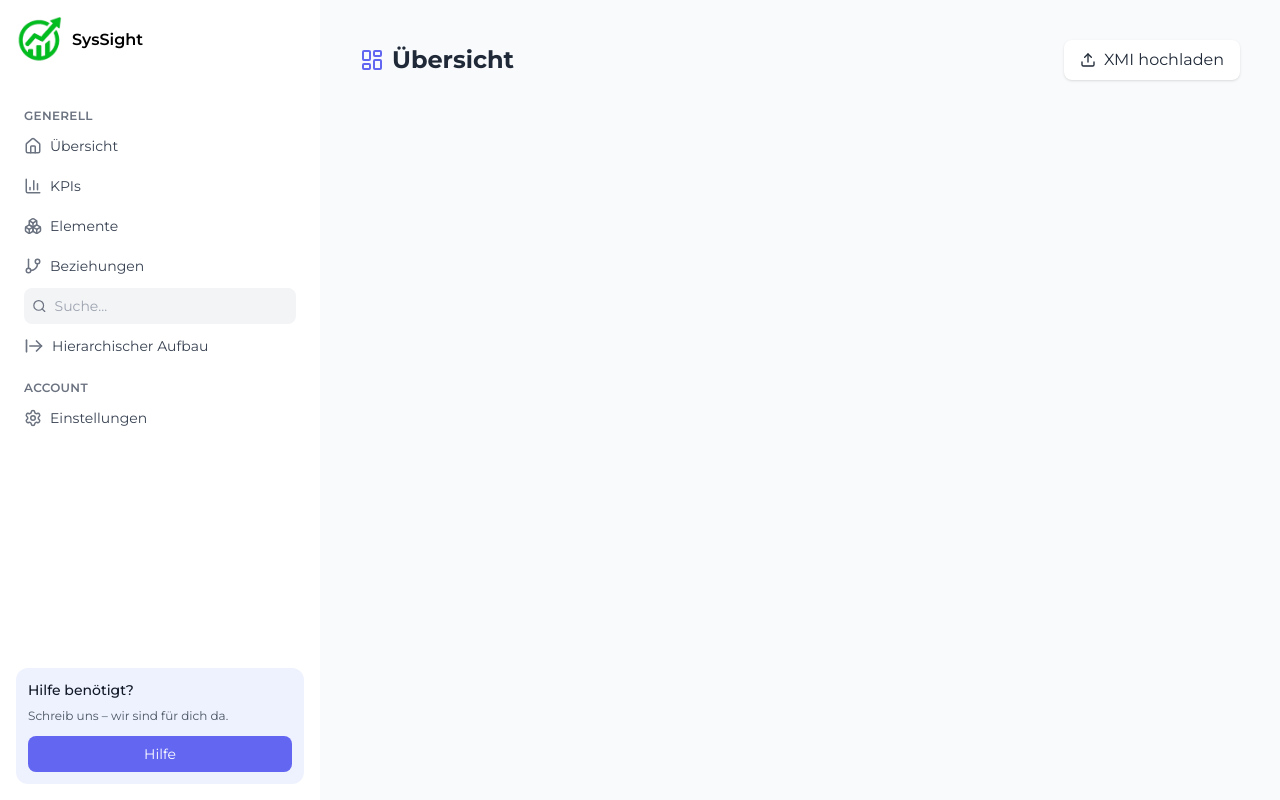
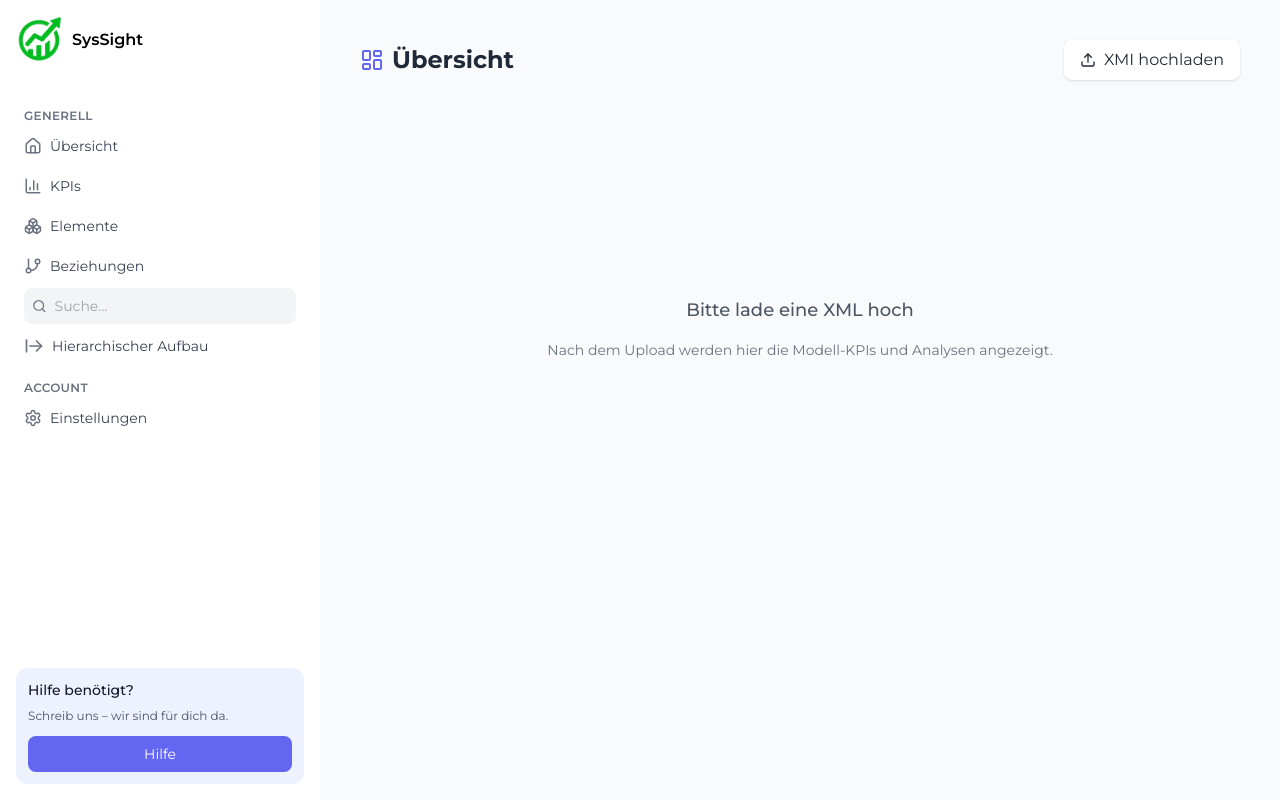
Before and after one commit to Moh51609/Praxisprojekt-Dashbaord, a Next.js app: page /Dashboard in a window 1280 px wide. Built offline with nearby package versions, Linux system fonts and the light colour scheme; no server answers.

Commit message:
Bitte XML hochladen

```diff
--- a/src/app/Dashboard/page.tsx
+++ b/src/app/Dashboard/page.tsx
@@ -158,6 +158,17 @@ export default function DashboardPage() {
         <UploadXmi onLoaded={(model) => setModel(model)} />
       </header>
 
+      {!data && (
+        <div className="flex flex-col items-center justify-center h-[60vh] text-center">
+          <p className="text-lg font-medium text-gray-600 dark:text-gray-300 mb-4">
+            Bitte lade eine XML hoch
+          </p>
+          <p className="text-sm text-gray-500 dark:text-gray-400">
+            Nach dem Upload werden hier die Modell-KPIs und Analysen angezeigt.
+          </p>
+        </div>
+      )}
+
       {error && (
         <div className="rounded-xl border text-red-600">
           Fehler beim Laden: {error}
```
